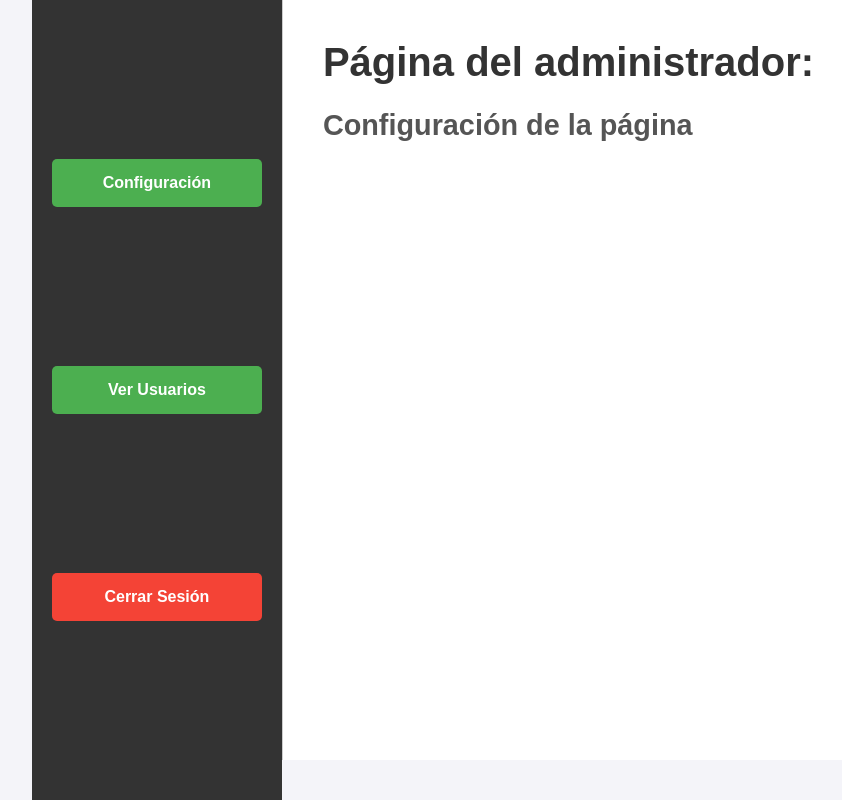
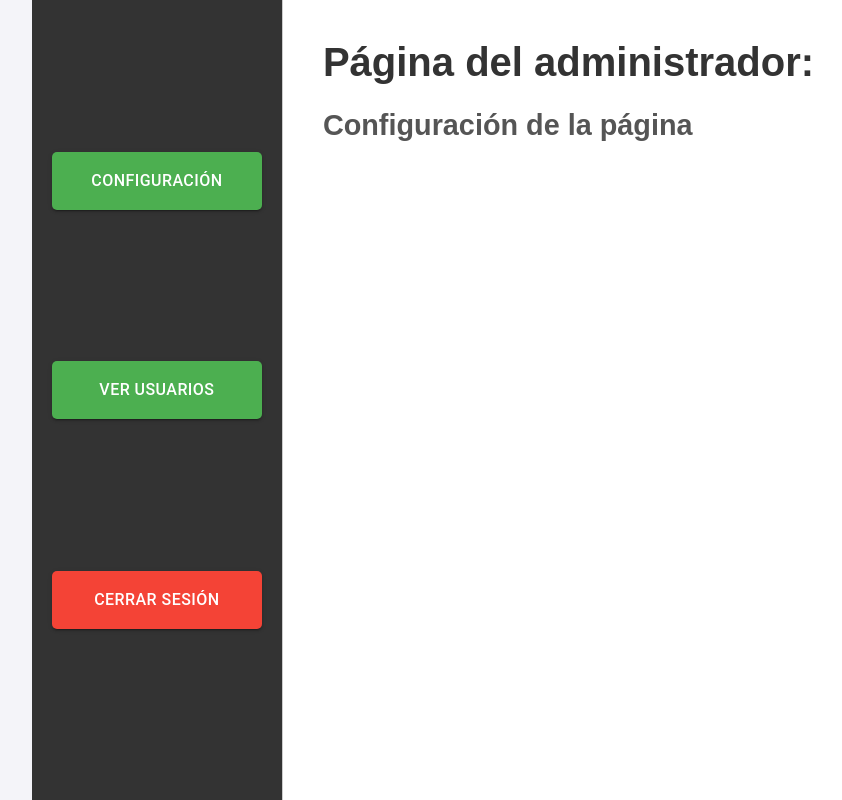
Before and after one commit to Eder-Plazas/Proyecto-Final-Web, a React (Vite) app: page /homepageadmin in a window 1280 px wide. Shown: the whole page, without its empty margins (197-1039 px from the left). Built offline with nearby package versions, Linux system fonts and the light colour scheme.

Commit message:
admin con usuarios de la plataforma

```diff
--- a/src/Pages/HomepageAdmin/HomepageAdmin.css
+++ b/src/Pages/HomepageAdmin/HomepageAdmin.css
@@ -4,19 +4,20 @@
     box-sizing: border-box;
 }
 
-html, body {
+body {
     font-family: Arial, sans-serif;
     background-color: #f4f4f9;
-    width: 100%;
+    height: 100vh;
     margin: 0;
 }
 
 .container {
     display: flex;
-    width: 100%;
-    min-height: 100vh;
+    height: 100vh;
+    color: #333; /* Cambia el color del texto de toda la página a gris oscuro */
 }
 
+/* Menú de botones */
 .menu {
     display: flex;
     flex-direction: column;
@@ -47,6 +48,7 @@ html, body {
     background-color: #388E3C;
 }
 
+/* Botón de cerrar sesión con diferente color */
 .menu button.secondary {
     background-color: #f44336;
 }
@@ -55,14 +57,14 @@ html, body {
     background-color: #e53935;
 }
 
+/* Área de contenido */
 .content {
     flex: 1;
     padding: 40px;
     background-color: white;
     border-left: 1px solid #ccc;
     overflow-y: auto;
-    width: 100%;
-    margin-bottom: 40px;
+    color: #333; /* Establece el color del texto en gris oscuro */
 }
 
 h1 {
@@ -77,9 +79,13 @@ h2 {
     margin-bottom: 10px;
 }
 
-p {
-    color: #666;
+p, li {
+    color: #333; /* Establece el color del texto para párrafos y elementos de lista */
     font-size: 1rem;
+}
+
+ul {
+    list-style-type: none; /* Elimina las viñetas de la lista */
 }
 
 .error {
@@ -87,3 +93,8 @@ p {
     font-size: 1rem;
     margin-top: 10px;
 }
+
+hr {
+    border: 0.5px solid #ccc;
+    margin: 10px 0;
+}
--- a/src/Pages/HomepageAdmin/HomepageAdmin.jsx
+++ b/src/Pages/HomepageAdmin/HomepageAdmin.jsx
@@ -1,19 +1,25 @@
 import React, { useEffect, useState } from 'react';
-import { doc, getDoc } from 'firebase/firestore';
+import { doc, getDoc, collection, getDocs } from 'firebase/firestore';
 import { db } from '../../Components/Firebase/Firebase';
-import "./HomepageAdmin.css";
+import { getAuth, signOut } from 'firebase/auth';
+import { useNavigate } from 'react-router-dom';
+import Button from '@mui/material/Button';
+import './HomepageAdmin.css';
 
 const HomepageAdmin = () => {
   const [adminUsername, setAdminUsername] = useState('');
   const [error, setError] = useState('');
   const [activeSection, setActiveSection] = useState('config');
+  const [users, setUsers] = useState([]);
+  const navigate = useNavigate();
+  const auth = getAuth();
 
   useEffect(() => {
     const fetchAdminData = async () => {
       const userId = localStorage.getItem('userId');
       if (userId) {
         try {
-          const docRef = doc(db, "usuarios", userId);
+          const docRef = doc(db, 'usuarios', userId);
           const docSnap = await getDoc(docRef);
 
           if (docSnap.exists()) {
@@ -23,7 +29,7 @@ const HomepageAdmin = () => {
             setError('No se encontró el usuario.');
           }
         } catch (error) {
-          console.error("Error al obtener el usuario:", error);
+          console.error('Error al obtener el usuario:', error);
           setError('Error al obtener el usuario.');
         }
       }
@@ -34,37 +40,84 @@ const HomepageAdmin = () => {
 
   const handleSectionChange = (section) => {
     setActiveSection(section);
+    if (section === 'viewUsers') {
+      fetchAllUsers();
+    }
+  };
+
+  const handleLogout = async () => {
+    try {
+      await signOut(auth);
+      navigate('/');
+    } catch (error) {
+      console.error('Error al cerrar sesión:', error);
+    }
+  };
+
+  const fetchAllUsers = async () => {
+    try {
+      const usersCollection = collection(db, 'usuarios');
+      const userSnapshot = await getDocs(usersCollection);
+      const usersList = userSnapshot.docs.map(doc => ({ id: doc.id, ...doc.data() }));
+      setUsers(usersList);
+    } catch (error) {
+      console.error('Error al obtener usuarios:', error);
+      setError('Error al obtener usuarios.');
+    }
   };
 
   return (
     <div className="container">
+      {/* Menú de botones */}
       <div className="menu">
-        <button onClick={() => handleSectionChange("config")}>
+        <Button variant="contained" onClick={() => handleSectionChange('config')}>
           Configuración
-        </button>
-        <button onClick={() => handleSectionChange("viewUsers")}>
+        </Button>
+        <Button variant="contained" onClick={() => handleSectionChange('viewUsers')}>
           Ver Usuarios
-        </button>
-        <button className="secondary" onClick={() => handleSectionChange("logout")}>
+        </Button>
+        <Button
+          variant="contained"
+          color="secondary"
+          onClick={handleLogout}
+          className="secondary"
+        >
           Cerrar Sesión
-        </button>
+        </Button>
       </div>
 
       <div className="content">
         <h1>Página del administrador: {adminUsername}</h1>
         {error && <p className="error">{error}</p>}
 
-        {activeSection === "config" && (
+        {activeSection === 'config' && (
           <div>
             <h2>Configuración de la página</h2>
+            {/* Contenido de configuración */}
           </div>
         )}
-        {activeSection === "viewUsers" && (
+
+        {activeSection === 'viewUsers' && (
           <div>
             <h2>Lista de Usuarios</h2>
+            {users.length > 0 ? (
+              <ul>
+                {users.map(user => (
+                  <li key={user.id}>
+                    <strong>Nombre de usuario:</strong> {user.NombreUsuario} <br />
+                    <strong>Email:</strong> {user.Correo} <br />
+                    <strong>Rol:</strong> {user.TipoRol}
+                    <hr />
+                  </li>
+                ))}
+              </ul>
+            ) : (
+              <p>No hay usuarios para mostrar.</p>
+            )}
           </div>
         )}
-        {activeSection === "logout" && (
+
+        {activeSection === 'logout' && (
           <div>
             <h2>Cerrando Sesión...</h2>
           </div>
```
